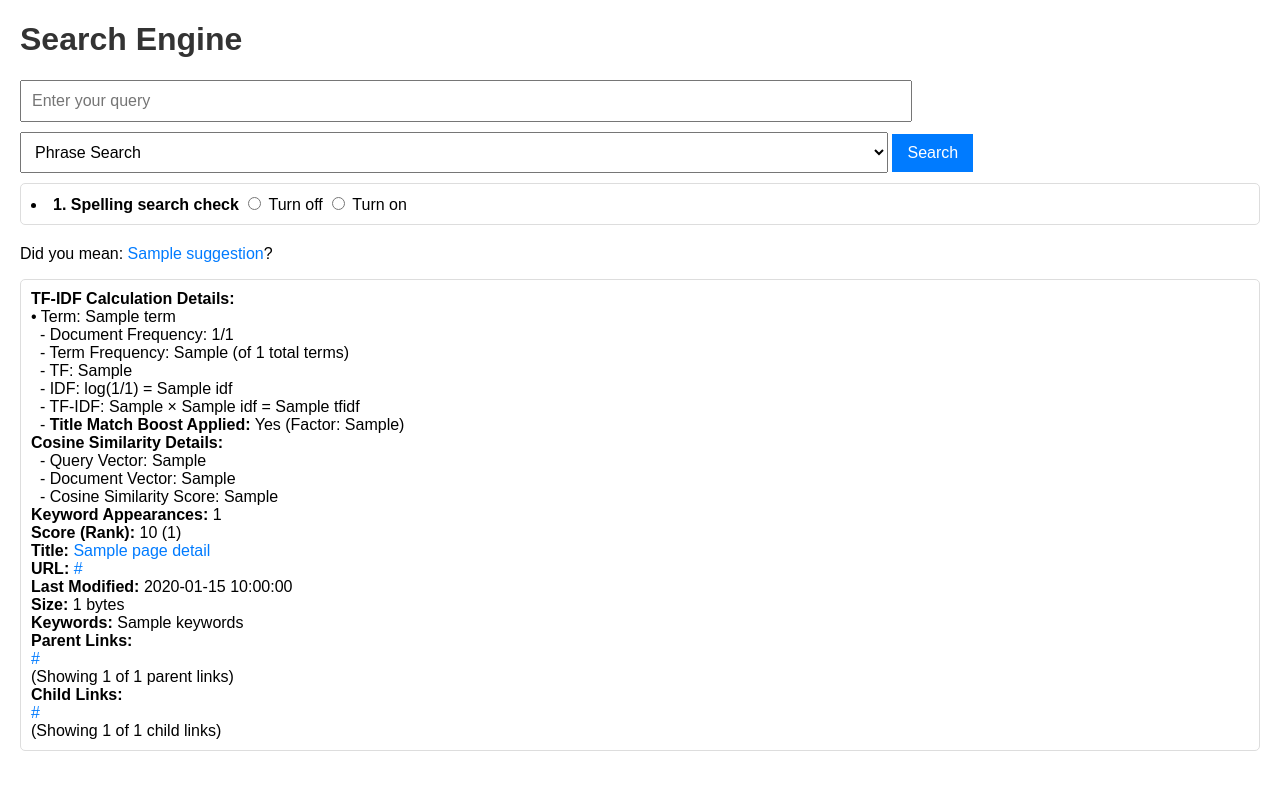
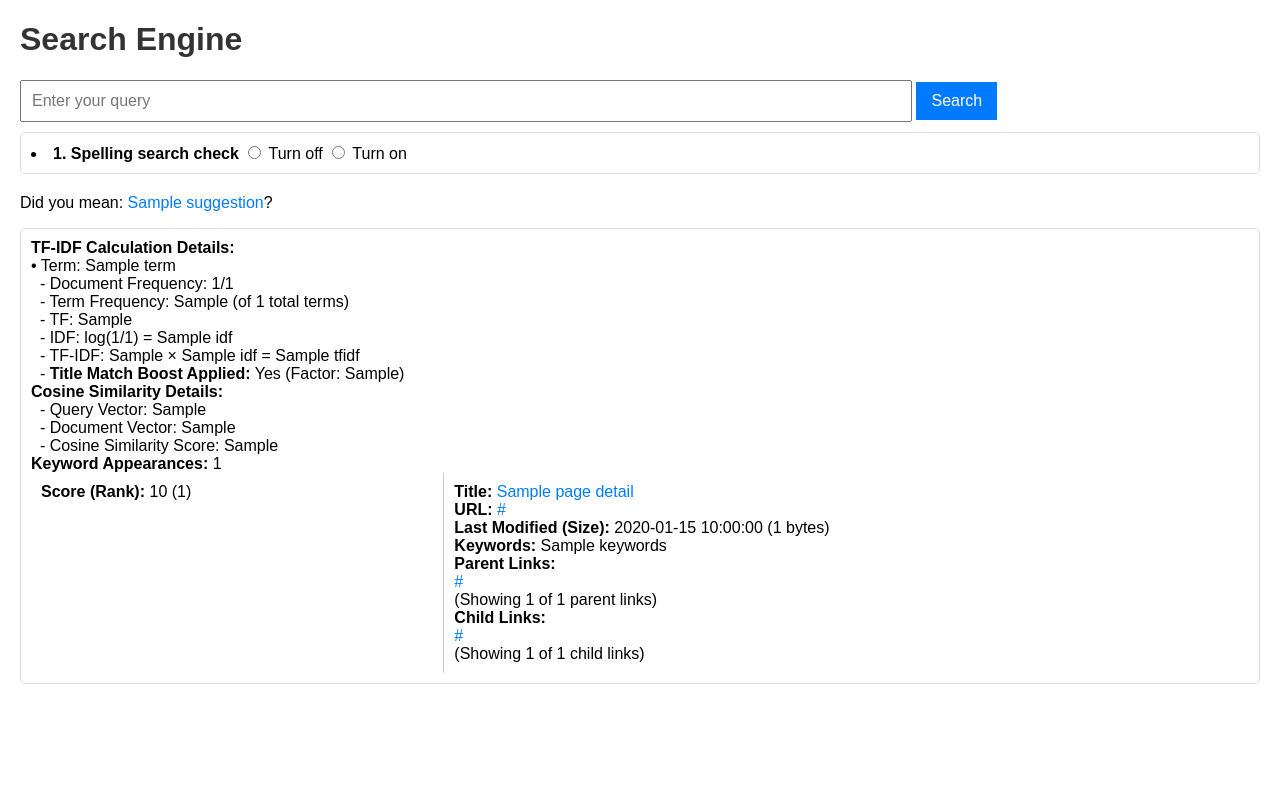
Before and after one commit to Skyturtl/Web-Scraper, a Flask app: template templates/index.html in a window 1280 px wide. Run offline with Flask 3, Linux system fonts and the light colour scheme; the template is opened without the code that fills it: most values are stand-ins (such as "Sample title", 1, 10 or a date in 2020).

Commit message:
Add files via upload

```diff
--- a/templates/index.html
+++ b/templates/index.html
@@ -65,11 +65,7 @@
     <h1>Search Engine</h1>
     <form method="POST" action="/index.html">
         <input type="text" name="query" placeholder="Enter your query" required>
-        <select name="mode">
-            <option value="mode1" selected>Phrase Search</option>
-        </select>
         <button type="submit">Search</button>
-
         <!-- Radio buttons for spelling correction -->
         <li><b>1. Spelling search check</b>
             <label>
@@ -118,22 +114,23 @@
             <!-- End of Cosine Similarity Details -->
 
             <strong>Keyword Appearances:</strong> {{ result['keyword_count'] }}<br>
+            <div style="display: flex; flex-direction: row;">
+                <div style="flex: 1; padding: 10px; border-right: 1px solid #ccc;">
                     <strong>Score (Rank):</strong> {{ result['score'] }} ({{ result['rank'] }})<br>
-            <strong>Title:</strong> <a
-                href="{{ result['page_detail']['url'] }}">{{ result['page_detail']['title'] }}</a><br>
-            <strong>URL:</strong> <a
-                href="{{ result['page_detail']['url'] }}">{{ result['page_detail']['url'] }}</a><br>
-            <strong>Last Modified:</strong> {{ result['page_detail']['last_modified'] }}<br>
-            <strong>Size:</strong> {{ result['page_detail']['size'] }} bytes<br>
+                </div>
+                <div style="flex: 2; padding: 10px;">
+                    <strong>Title:</strong> <a href="{{ result['page_detail']['url'] }}">{{ result['page_detail']['title'] }}</a><br>
+                    <strong>URL:</strong> <a href="{{ result['page_detail']['url'] }}">{{ result['page_detail']['url'] }}</a><br>
+                    <strong>Last Modified (Size):</strong> {{ result['page_detail']['last_modified'] }}
+                    ({{ result['page_detail']['size'] }} bytes)<br>
                     <strong>Keywords:</strong> {{ result['page_detail']['keywords'] }}<br>
 
                     <strong>Parent Links:</strong>
-
                     <ul>
                         {% set parent_links = result['page_detail']['parent_links'] %}
                         {% set displayed_parents = parent_links[:3] %}
                         {% for link in displayed_parents %}
-                <a href="{{ link }}">{{ link }}</a><br>
+                        <a href="{{ link }}">{{ link }}</a>
                         {% endfor %}
                     </ul>
                     (Showing {{ displayed_parents|length }} of {{ parent_links|length }} parent links)<br>
@@ -143,11 +140,12 @@
                         {% set child_links = result['page_detail']['child_links'] %}
                         {% set displayed_children = child_links[:3] %}
                         {% for link in displayed_children %}
-                <a href="{{ link }}">{{ link }}</a><br>
+                        <a href="{{ link }}">{{ link }}</a>
                         {% endfor %}
                     </ul>
                     (Showing {{ displayed_children|length }} of {{ child_links|length }} child links)<br>
-        </li>
+                </div>
+            </div>
         {% endfor %}
     </ul>
 </body>
```
Lines whose indentation alone changed are shown as unchanged.
